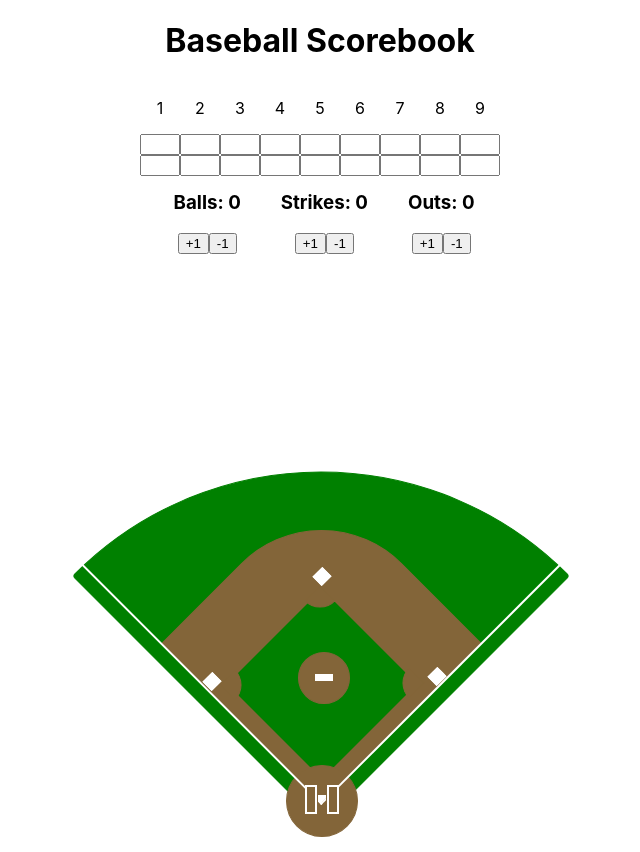
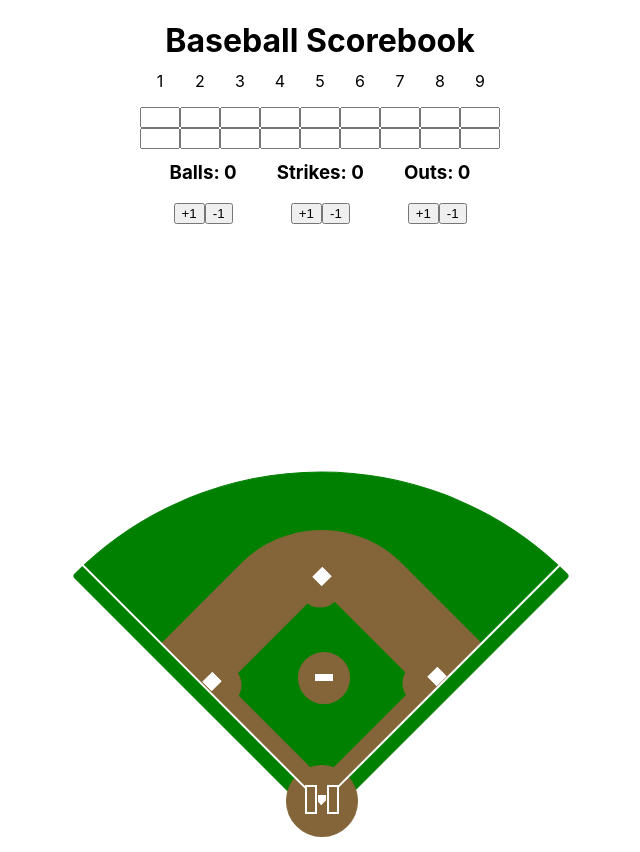
Before and after one commit to caseymacleod22/react-baseball-scorebook, a React (Create React App) app: page / in a window 1280 px wide. Shown: the whole page, without its empty margins (320-960 px from the left). Built offline with nearby package versions, Linux system fonts and the light colour scheme.

Commit message:
adds fixed position to scorebook content

```diff
--- a/src/App.css
+++ b/src/App.css
@@ -10,6 +10,7 @@
 
 .scoreboard {
   display: flex;
+  justify-content: center;
   flex-direction: column;
   width: 40px;
   height: 40px;
@@ -17,15 +18,16 @@
 
 .outscontainer {
   display: flex;
-  justify-content: space-between;
+  justify-content: center;
+  margin-top: 20px;
 }
 
 .outsandcount {
   display: flex;
-  /* justify-content: center; */
+  justify-content: center;
   flex-direction: row;
-  margin-top: 50px;
-  margin-left: 37%;
+  /* margin-top: 50px;
+  margin-left: 37%; */
 }
 
 #balls, #strikes, #outs {
```
